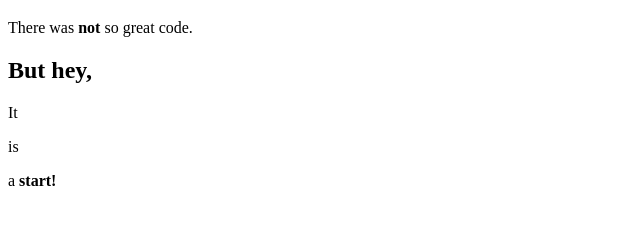
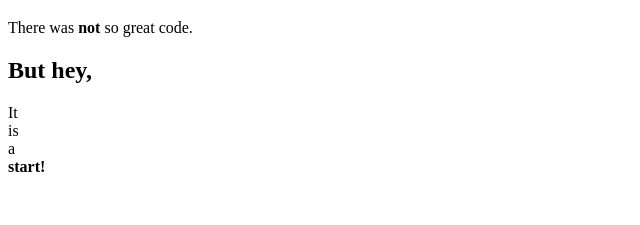
Before and after one commit to JeZsaNay/HTML-Testing, a plain HTML site: page index.html in a window 1280 px wide. Shown: the part 61-286 px from the top of the page, without its empty margins (0-640 px from the left). Drawn offline with Linux system fonts and the light colour scheme.

Commit message:
Update index file to use line breaks and not painfully over use paragraphs

```diff
--- a/index.html
+++ b/index.html
@@ -9,6 +9,6 @@
         <h1> In the beginning</h1>
         <p> There was <b>not</b> so great code.  </p>
         <h2>    But hey, </h2>
-        <p> It </p> <p> is </p> <p>a <strong> start!</strong></p>
+        <p> It <br/>is <br/>a <br/><strong>start!</strong></p>
     </body>
 </html>
```
